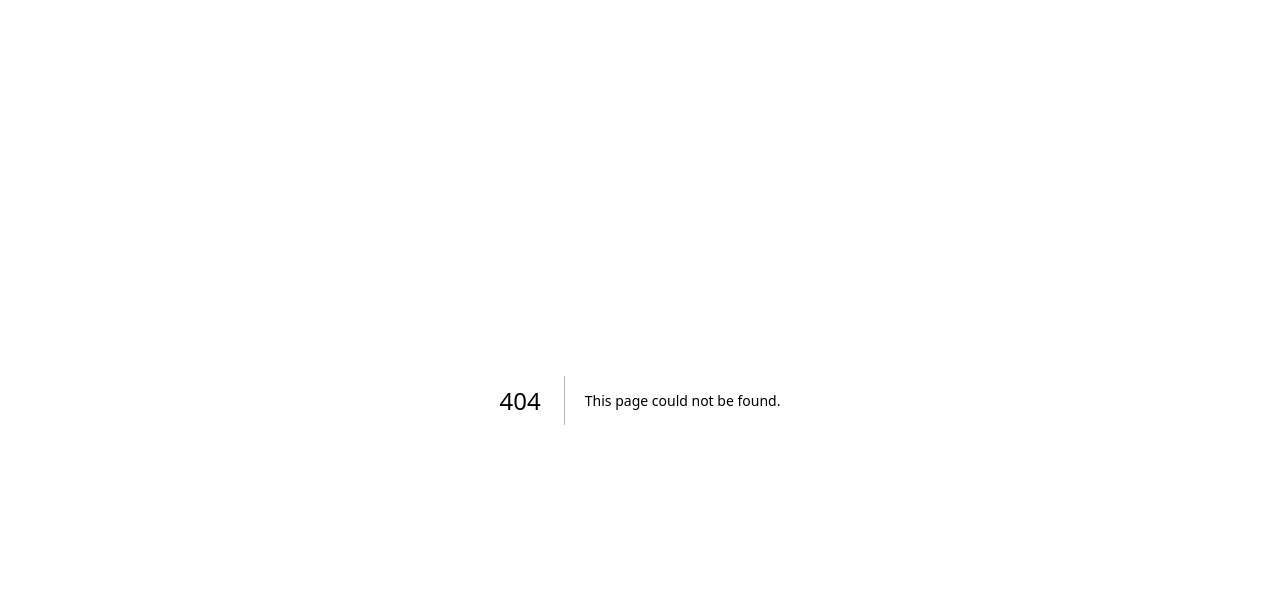
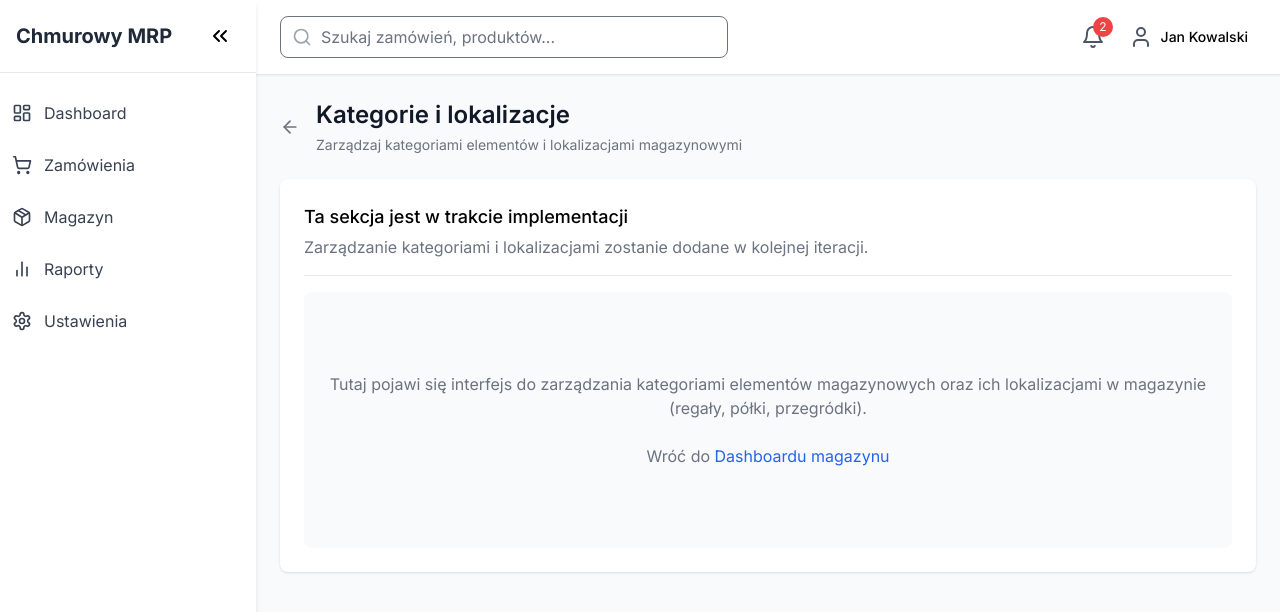
Before and after one commit to djmisieq/chmurowy-system-mrp, a Next.js app: page /inventory/categories in a window 1280 px wide. Before the commit this address had no page. Shown: the top 612 px of the page. Built offline with nearby package versions, Linux system fonts and the light colour scheme.

Commit message:
Dodanie szkieletów podstron magazynu

```diff
--- /dev/null
+++ b/src/app/inventory/categories/page.tsx
@@ -0,0 +1,40 @@
+"use client";
+
+import React from 'react';
+import MainLayout from '../../../components/layout/MainLayout';
+import { ArrowLeft } from 'lucide-react';
+import Link from 'next/link';
+
+const InventoryCategoriesPage = () => {
+  return (
+    <MainLayout>
+      <div className="mb-6 flex items-center">
+        <Link href="/inventory" className="mr-4 text-gray-500 hover:text-gray-700">
+          <ArrowLeft size={20} />
+        </Link>
+        <div>
+          <h2 className="text-2xl font-semibold text-gray-900">Kategorie i lokalizacje</h2>
+          <p className="mt-1 text-sm text-gray-500">Zarządzaj kategoriami elementów i lokalizacjami magazynowymi</p>
+        </div>
+      </div>
+
+      <div className="bg-white shadow rounded-lg p-6">
+        <div className="border-b pb-4 mb-4">
+          <h3 className="text-lg font-medium">Ta sekcja jest w trakcie implementacji</h3>
+          <p className="text-gray-500 mt-1">Zarządzanie kategoriami i lokalizacjami zostanie dodane w kolejnej iteracji.</p>
+        </div>
+
+        <div className="flex justify-center items-center h-64 bg-gray-50 rounded-lg">
+          <p className="text-gray-500 text-center px-4">
+            Tutaj pojawi się interfejs do zarządzania kategoriami elementów magazynowych oraz ich
+            lokalizacjami w magazynie (regały, półki, przegródki).
+            <br /><br />
+            Wróć do <Link href="/inventory" className="text-blue-600 hover:underline">Dashboardu magazynu</Link>
+          </p>
+        </div>
+      </div>
+    </MainLayout>
+  );
+};
+
+export default InventoryCategoriesPage;
--- /dev/null
+++ b/src/app/inventory/items/page.tsx
@@ -0,0 +1,39 @@
+"use client";
+
+import React from 'react';
+import MainLayout from '../../../components/layout/MainLayout';
+import { ArrowLeft } from 'lucide-react';
+import Link from 'next/link';
+
+const InventoryItemsPage = () => {
+  return (
+    <MainLayout>
+      <div className="mb-6 flex items-center">
+        <Link href="/inventory" className="mr-4 text-gray-500 hover:text-gray-700">
+          <ArrowLeft size={20} />
+        </Link>
+        <div>
+          <h2 className="text-2xl font-semibold text-gray-900">Lista elementów magazynowych</h2>
+          <p className="mt-1 text-sm text-gray-500">Przeglądaj i zarządzaj wszystkimi elementami</p>
+        </div>
+      </div>
+
+      <div className="bg-white shadow rounded-lg p-6">
+        <div className="border-b pb-4 mb-4">
+          <h3 className="text-lg font-medium">Ta sekcja jest w trakcie implementacji</h3>
+          <p className="text-gray-500 mt-1">Lista elementów magazynowych zostanie dodana w kolejnej iteracji.</p>
+        </div>
+
+        <div className="flex justify-center items-center h-64 bg-gray-50 rounded-lg">
+          <p className="text-gray-500 text-center px-4">
+            Tutaj pojawi się pełna lista elementów magazynowych z możliwością filtrowania, sortowania i zarządzania ich stanami.
+            <br /><br />
+            Wróć do <Link href="/inventory" className="text-blue-600 hover:underline">Dashboardu magazynu</Link>
+          </p>
+        </div>
+      </div>
+    </MainLayout>
+  );
+};
+
+export default InventoryItemsPage;
--- /dev/null
+++ b/src/app/inventory/operations/page.tsx
@@ -0,0 +1,40 @@
+"use client";
+
+import React from 'react';
+import MainLayout from '../../../components/layout/MainLayout';
+import { ArrowLeft } from 'lucide-react';
+import Link from 'next/link';
+
+const InventoryOperationsPage = () => {
+  return (
+    <MainLayout>
+      <div className="mb-6 flex items-center">
+        <Link href="/inventory" className="mr-4 text-gray-500 hover:text-gray-700">
+          <ArrowLeft size={20} />
+        </Link>
+        <div>
+          <h2 className="text-2xl font-semibold text-gray-900">Operacje magazynowe</h2>
+          <p className="mt-1 text-sm text-gray-500">Zarządzaj przyjmowaniem, wydawaniem i przesuwaniem elementów</p>
+        </div>
+      </div>
+
+      <div className="bg-white shadow rounded-lg p-6">
+        <div className="border-b pb-4 mb-4">
+          <h3 className="text-lg font-medium">Ta sekcja jest w trakcie implementacji</h3>
+          <p className="text-gray-500 mt-1">Operacje magazynowe zostaną dodane w kolejnej iteracji.</p>
+        </div>
+
+        <div className="flex justify-center items-center h-64 bg-gray-50 rounded-lg">
+          <p className="text-gray-500 text-center px-4">
+            Tutaj pojawi się interfejs do zarządzania operacjami magazynowymi, takimi jak przyjęcia,
+            wydania, przesunięcia oraz inwentaryzacje elementów magazynowych.
+            <br /><br />
+            Wróć do <Link href="/inventory" className="text-blue-600 hover:underline">Dashboardu magazynu</Link>
+          </p>
+        </div>
+      </div>
+    </MainLayout>
+  );
+};
+
+export default InventoryOperationsPage;
--- /dev/null
+++ b/src/app/inventory/reports/page.tsx
@@ -0,0 +1,40 @@
+"use client";
+
+import React from 'react';
+import MainLayout from '../../../components/layout/MainLayout';
+import { ArrowLeft } from 'lucide-react';
+import Link from 'next/link';
+
+const InventoryReportsPage = () => {
+  return (
+    <MainLayout>
+      <div className="mb-6 flex items-center">
+        <Link href="/inventory" className="mr-4 text-gray-500 hover:text-gray-700">
+          <ArrowLeft size={20} />
+        </Link>
+        <div>
+          <h2 className="text-2xl font-semibold text-gray-900">Raporty magazynowe</h2>
+          <p className="mt-1 text-sm text-gray-500">Generuj raporty i analizuj dane magazynowe</p>
+        </div>
+      </div>
+
+      <div className="bg-white shadow rounded-lg p-6">
+        <div className="border-b pb-4 mb-4">
+          <h3 className="text-lg font-medium">Ta sekcja jest w trakcie implementacji</h3>
+          <p className="text-gray-500 mt-1">Raporty magazynowe zostaną dodane w kolejnej iteracji.</p>
+        </div>
+
+        <div className="flex justify-center items-center h-64 bg-gray-50 rounded-lg">
+          <p className="text-gray-500 text-center px-4">
+            Tutaj pojawi się interfejs do generowania raportów magazynowych, takich jak stany magazynowe na dzień,
+            wartość magazynu, elementy z niskim stanem, historia operacji i inne analizy.
+            <br /><br />
+            Wróć do <Link href="/inventory" className="text-blue-600 hover:underline">Dashboardu magazynu</Link>
+          </p>
+        </div>
+      </div>
+    </MainLayout>
+  );
+};
+
+export default InventoryReportsPage;
```
